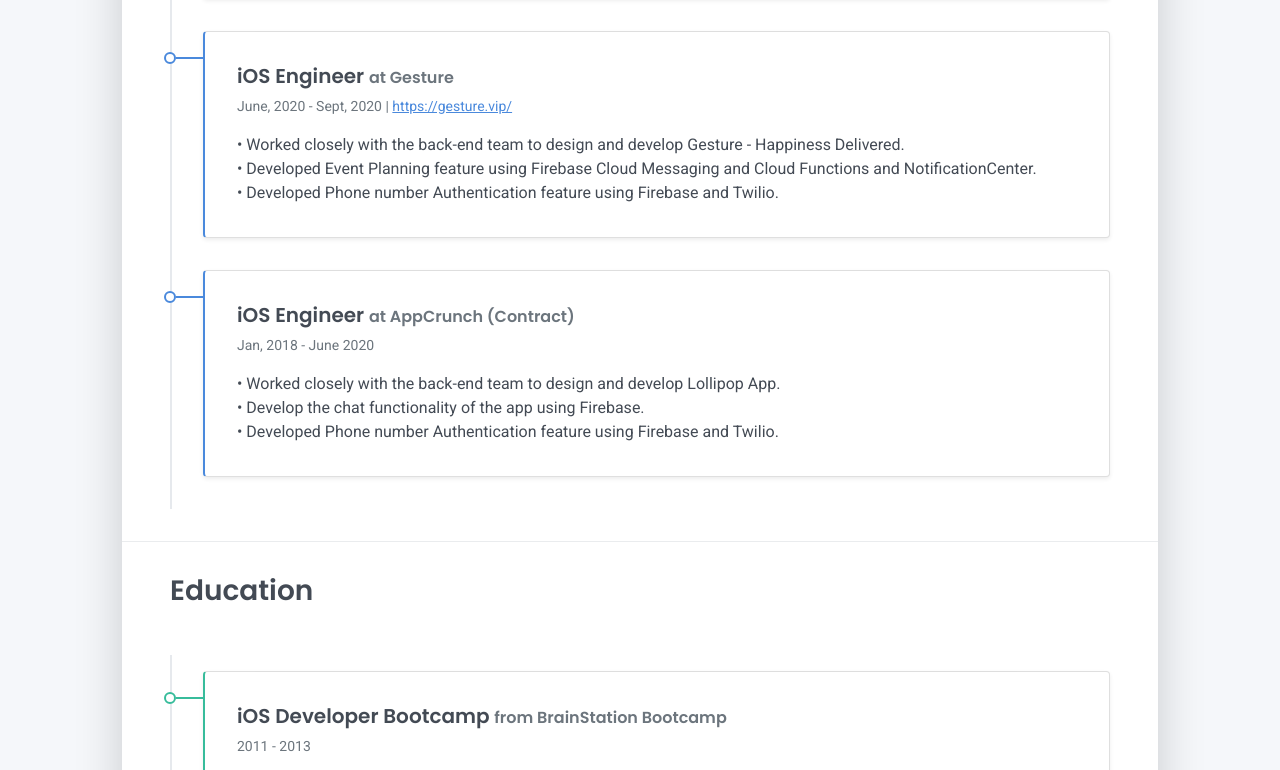
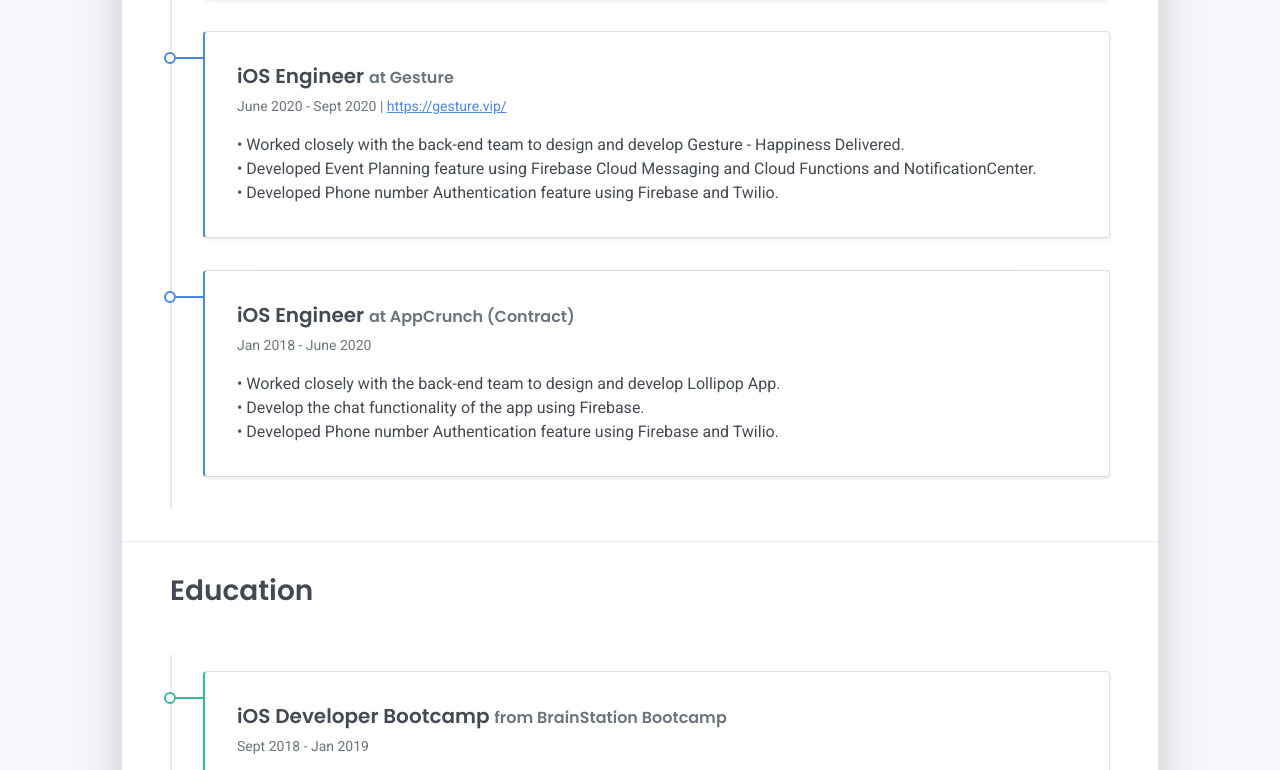
Before and after one commit to SerxhioGugo/serxhiogugo.github.io, a plain HTML site: page index.html in a window 1280 px wide. Shown: the part 1570-2340 px from the top of the page. Drawn offline with Linux system fonts and the light colour scheme.

Commit message:
fixed a few dates

```diff
--- a/index.html
+++ b/index.html
@@ -123,7 +123,7 @@
       <div class="timeline-card timeline-card-primary card shadow-sm">
         <div class="card-body">
           <div class="h5 mb-1">iOS Engineer <span class="text-muted h6">at Gesture</span></div>
-          <div class="text-muted text-small mb-2">June, 2020 - Sept, 2020 | <a href="https://gesture.vip/" target="_blank">https://gesture.vip/</a></div>
+          <div class="text-muted text-small mb-2">June 2020 - Sept 2020 | <a href="https://gesture.vip/" target="_blank">https://gesture.vip/</a></div>
           <div> • Worked closely with the back-end team to design and develop Gesture - Happiness Delivered.</div>
           <div> • Developed Event Planning feature using Firebase Cloud Messaging and Cloud Functions and NotificationCenter.</div>
           <div> • Developed Phone number Authentication feature using Firebase and Twilio.</div>
@@ -132,7 +132,7 @@
       <div class="timeline-card timeline-card-primary card shadow-sm">
         <div class="card-body">
           <div class="h5 mb-1">iOS Engineer <span class="text-muted h6">at AppCrunch (Contract)</span></div>
-          <div class="text-muted text-small mb-2">Jan, 2018 - June 2020</div>
+          <div class="text-muted text-small mb-2">Jan 2018 - June 2020</div>
           <div> • Worked closely with the back-end team to design and develop Lollipop App.</div>
           <div> • Develop the chat functionality of the app using Firebase.</div>
           <div> • Developed Phone number Authentication feature using Firebase and Twilio.</div>
@@ -148,7 +148,7 @@
       <div class="timeline-card timeline-card-success card shadow-sm">
         <div class="card-body">
           <div class="h5 mb-1">iOS Developer Bootcamp <span class="text-muted h6">from BrainStation Bootcamp</span></div>
-          <div class="text-muted text-small mb-2">2011 - 2013</div>
+          <div class="text-muted text-small mb-2">Sept 2018 - Jan 2019</div>
           <div> • Completed an intensive 4-month project-based iOS Development curriculum designed by engineers from Facebook, Microsoft, Spotify, and Google. Topics included: Swift, iOS SDK, REST API’s, Persistence, Git, tech principles, culture.</div>
           <div> • Graduated from a highly competitive software engineering program whose graduates have been hired at leading companies</div>
         </div>
```
